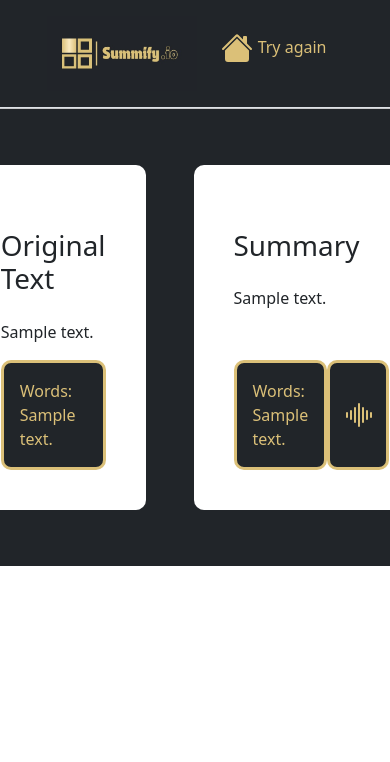
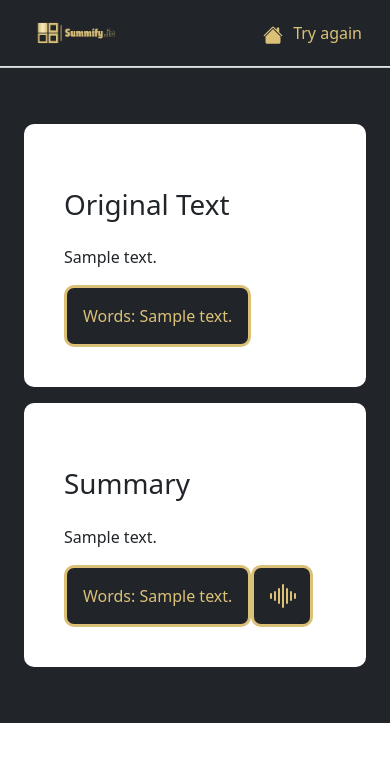
Before and after one commit to Lakshay0001/Flask_Summify.io, a Flask app: template templates/summary.html in a window 390 px wide. Shown: the top 762 px of the page. Run offline with Flask 3, Linux system fonts and the light colour scheme; the template is opened without the code that fills it: most values are stand-ins (such as "Sample title", 1, 10 or a date in 2020).

Commit message:
Update summary.css

```diff
--- a/static/css/summary.css
+++ b/static/css/summary.css
@@ -37,3 +37,66 @@
     border-radius: 10px;
     background-color: #212529;
 }
+
+
+@media(max-width: 992px) {
+    .mediamobile {
+        display: flex;
+        flex-direction: column;
+    }
+
+    .changejustification{
+        justify-content: space-between !important;
+    }
+
+    .changesize {
+        height: 50px;
+    }
+
+    .changeitemsize {
+        height: 20px;
+    }
+
+    .changeitempadding {
+        padding: 0;
+    }
+
+    .changeitemmargin {
+        margin: 0px !important;
+    }
+
+    .skipmargin {
+        padding: 20px;
+    }
+}
+
+@media(max-width: 375px) {
+    .mediamobile {
+        display: flex;
+        flex-direction: column;
+    }
+
+    .changejustification{
+        justify-content: space-between !important;
+    }
+
+    .changesize {
+        height: 50px;
+    }
+
+    .changeitemsize {
+        height: 20px;
+    }
+
+    .changeitempadding {
+        padding: 0;
+    }
+
+    .changeitemmargin {
+        margin: 0px !important;
+    }
+
+    .skipmargin {
+        padding: 20px;
+    }
+}
```
